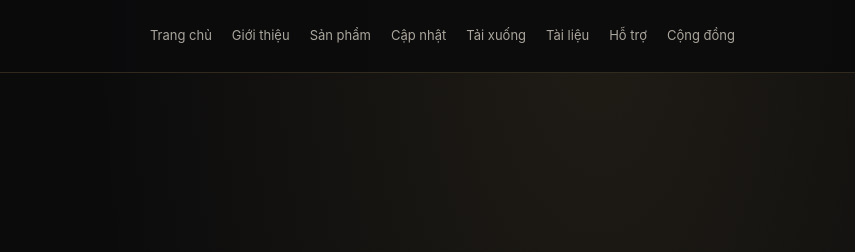
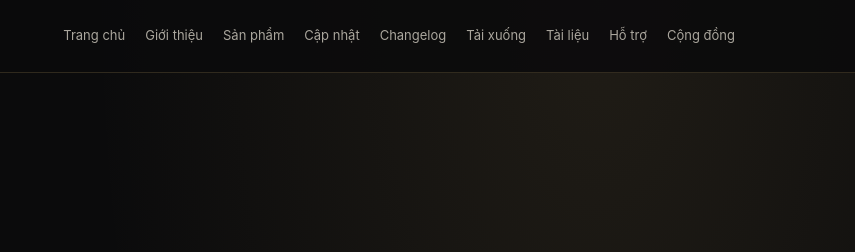
Before and after one commit to dea78799-dotcom/SYNTRA-Website, a plain HTML site: page products/syntra-social.html in a window 1280 px wide. Shown: the top 252 px of the page, 425-1280 px from the left. Drawn offline with Linux system fonts and the light colour scheme.

Commit message:
Add Changelog navigation

```diff
--- a/products/syntra-social.html
+++ b/products/syntra-social.html
@@ -41,7 +41,7 @@ footer{border-top:1px solid rgba(216,181,109,.15);padding:26px 0;color:var(--mut
 <header><div class="wrap nav">
 <a class="brand" href="../index.html"><img decoding="async" src="../assets/syntra-mark.svg" alt=""><span>SYNTRA GROUP</span></a>
 <button class="menu-toggle" id="menu-toggle" type="button" aria-label="Mở menu" aria-expanded="false" aria-controls="main-nav"><svg viewBox="0 0 24 24" fill="none" stroke="currentColor" stroke-width="1.8" stroke-linecap="round" aria-hidden="true"><path d="M4 7h16M4 12h16M4 17h16"/></svg></button>
-<nav class="navlinks" id="main-nav" aria-label="Điều hướng"><a href="../index.html">Trang chủ</a><a href="../about/">Giới thiệu</a><a href="../index.html#products">Sản phẩm</a><a href="../updates/">Cập nhật</a><a href="../downloads/">Tải xuống</a><a href="../docs/">Tài liệu</a><a href="../support/">Hỗ trợ</a><a href="../community/">Cộng đồng</a></nav>
+<nav class="navlinks" id="main-nav" aria-label="Điều hướng"><a href="../index.html">Trang chủ</a><a href="../about/">Giới thiệu</a><a href="../index.html#products">Sản phẩm</a><a href="../updates/">Cập nhật</a><a href="../changelog/">Changelog</a><a href="../downloads/">Tải xuống</a><a href="../docs/">Tài liệu</a><a href="../support/">Hỗ trợ</a><a href="../community/">Cộng đồng</a></nav>
 </div></header>
 <main class="wrap">
 <div class="eyebrow">SYNTRA PROJECT / SOCIAL PLATFORM</div>
```
